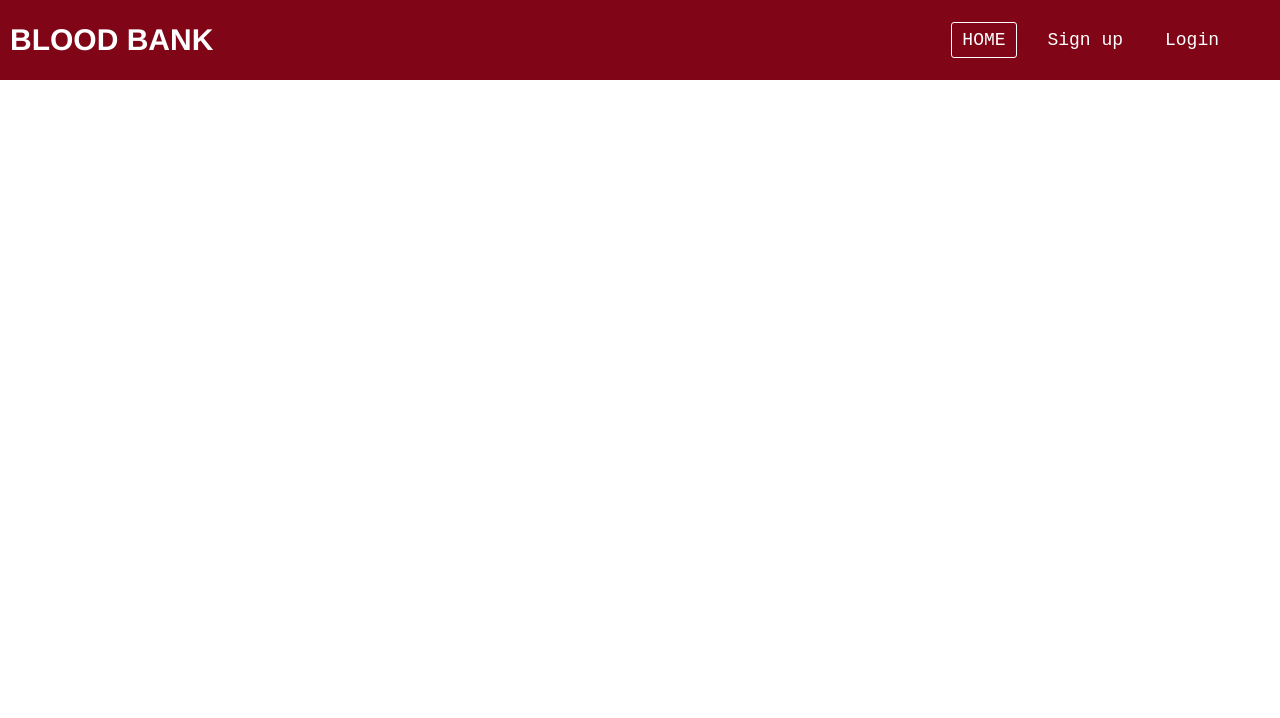
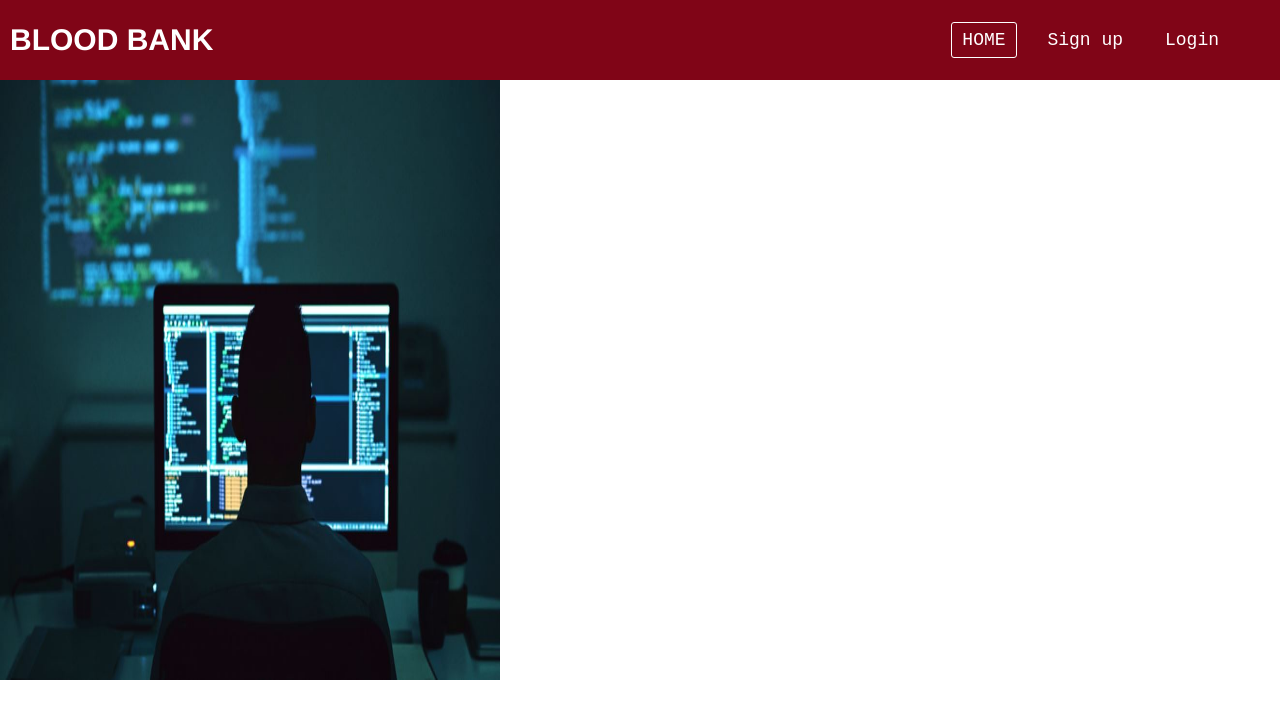
Before and after one commit to Narasimhananduri/html-navbar, a plain HTML site: page index.html in a window 1280 px wide. Drawn offline with nearby package versions, Linux system fonts and the light colour scheme.

Commit message:
index.html

```diff
--- a/index.html
+++ b/index.html
@@ -46,7 +46,7 @@ $(document).ready(function(){
 
 
 </nav>
-
+<img src="pic1.jpg" alt="" width="500" height="600">
 
 </body>
 
```
